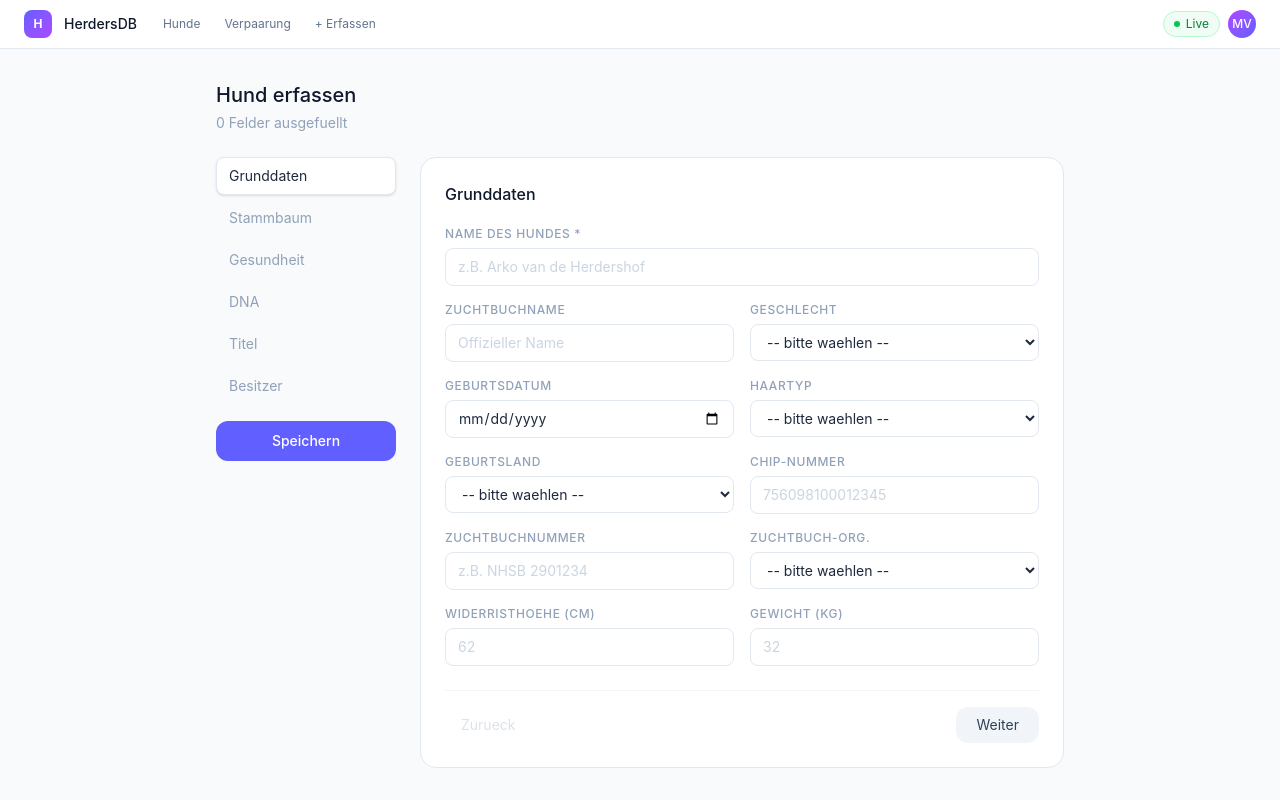
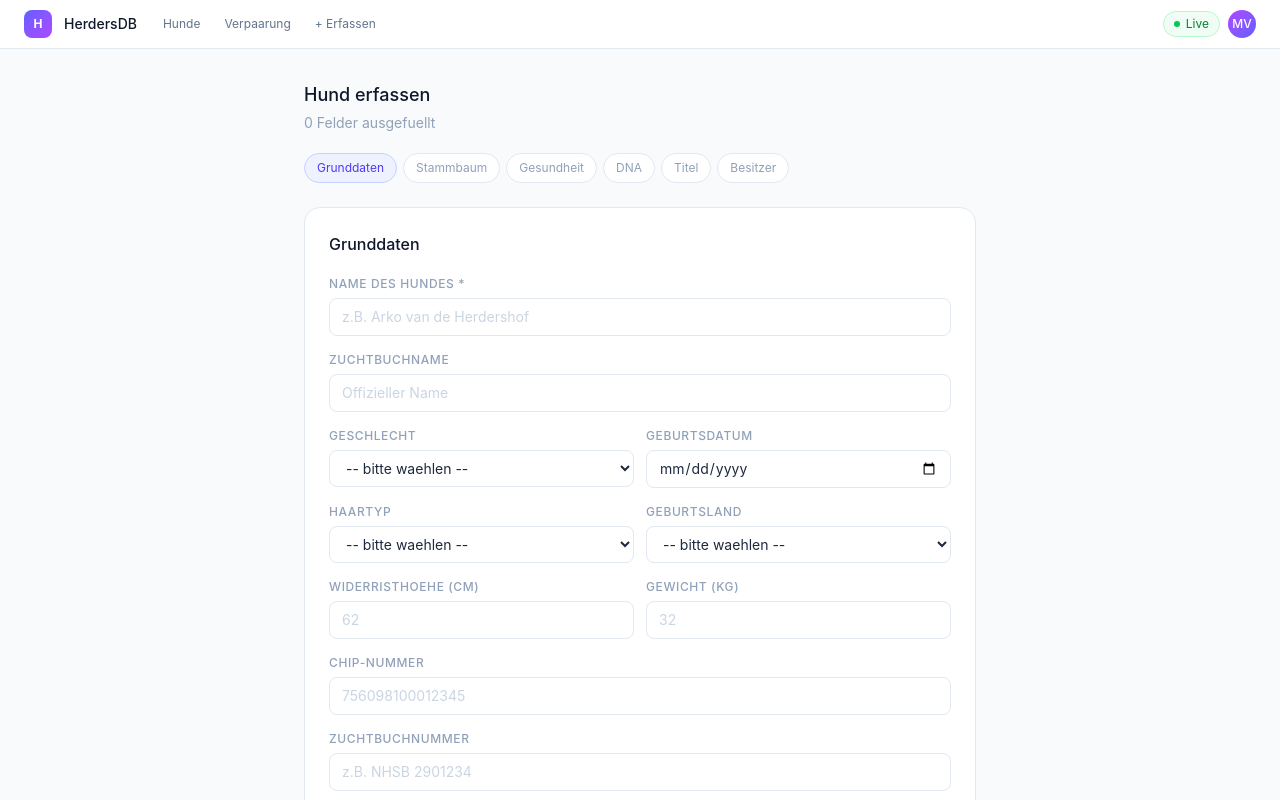
Before and after one commit to dogbossvibes/herdersdb-v2-, a Next.js app: page /erfassen in a window 1280 px wide. Shown: the top 800 px of the page. Built offline with nearby package versions, Linux system fonts and the light colour scheme.

Commit message:
Erfassen Mobile fix

```diff
--- a/src/app/erfassen/page.tsx
+++ b/src/app/erfassen/page.tsx
@@ -10,8 +10,6 @@ import type { Database } from '@/types/database.types'
 type DogRow    = Database['public']['Tables']['dogs']['Row']
 type DogInsert = Database['public']['Tables']['dogs']['Insert']
 type DogUpdate = Database['public']['Tables']['dogs']['Update']
-
-// Vereinfachter Formular-Typ: alle Felder optional
 type FormState = Partial<Omit<DogRow, 'id' | 'created_at' | 'updated_at'>>
 
 const SECTIONS = ['Grunddaten', 'Stammbaum', 'Gesundheit', 'DNA', 'Titel', 'Besitzer'] as const
@@ -43,20 +41,14 @@ function ErfassenForm() {
 
   async function handleSave() {
     if (!form.name) { setError('Name ist erforderlich'); return }
-    setSaving(true)
-    setError(null)
+    setSaving(true); setError(null)
     try {
-      if (isEdit && editId) {
-        await updateDog(editId, form as DogUpdate)
-      } else {
-        await createDog(form as DogInsert)
-      }
+      if (isEdit && editId) await updateDog(editId, form as DogUpdate)
+      else await createDog(form as DogInsert)
       setDone(true)
     } catch (e: unknown) {
       setError(e instanceof Error ? e.message : 'Unbekannter Fehler')
-    } finally {
-      setSaving(false)
-    }
+    } finally { setSaving(false) }
   }
 
   const filledCount = Object.values(form).filter(v => v != null && v !== '').length
@@ -80,17 +72,13 @@ function ErfassenForm() {
           {form.name} wurde erfolgreich {isEdit ? 'aktualisiert' : 'eingetragen'}.
         </p>
         <div className="flex gap-3 justify-center">
-          <button
-            onClick={() => router.push('/hunde')}
-            className="bg-white border border-slate-200 text-slate-600 rounded-xl px-5 py-2.5 text-sm hover:bg-slate-50 transition-colors"
-          >
+          <button onClick={() => router.push('/hunde')}
+            className="bg-white border border-slate-200 text-slate-600 rounded-xl px-5 py-2.5 text-sm hover:bg-slate-50 transition-colors">
             Zur Hundeliste
           </button>
           {!isEdit && (
-            <button
-              onClick={() => { setForm({}); setDone(false); setSection(0) }}
-              className="bg-indigo-500 text-white rounded-xl px-5 py-2.5 text-sm hover:bg-indigo-600 transition-colors"
-            >
+            <button onClick={() => { setForm({}); setDone(false); setSection(0) }}
+              className="bg-indigo-500 text-white rounded-xl px-5 py-2.5 text-sm hover:bg-indigo-600 transition-colors">
               Weiteren Hund
             </button>
           )}
@@ -100,75 +88,49 @@ function ErfassenForm() {
   )
 
   return (
-    <div className="min-h-screen bg-slate-50 py-8">
-      <div className="max-w-4xl mx-auto px-6">
+    <div className="min-h-screen bg-slate-50 py-6 px-4 md:py-8 md:px-6">
+      <div className="max-w-2xl mx-auto">
 
-        <div className="mb-6">
-          <h1 className="text-xl font-medium text-slate-900 mb-1">
+        {/* Header */}
+        <div className="mb-5">
+          <h1 className="text-lg font-medium text-slate-900 mb-1">
             {isEdit ? `${form.name ?? ''} bearbeiten` : 'Hund erfassen'}
           </h1>
           <p className="text-sm text-slate-400">{filledCount} Felder ausgefuellt</p>
         </div>
 
-        <div className="grid grid-cols-1 md:grid-cols-[180px_1fr] gap-6">
-
-          {/* Section nav */}
-          <div>
-            <nav className="hidden md:block space-y-1" aria-label="Formular-Abschnitte">
-              {SECTIONS.map((sec, i) => (
-                <button
-                  key={sec}
-                  onClick={() => setSection(i)}
-                  className={`w-full text-left px-3 py-2 rounded-lg text-sm transition-all border
-                    ${section === i
-                      ? 'bg-white border-slate-200 text-slate-800 shadow-sm'
-                      : 'border-transparent text-slate-400 hover:text-slate-600 hover:bg-white/50'}`}
-                >
-                  {sec}
-                </button>
-              ))}
-            </nav>
-            <div className="hidden md:block mt-4">
-              <button
-                onClick={handleSave}
-                disabled={saving}
-                className="w-full bg-indigo-500 hover:bg-indigo-600 disabled:opacity-60
-                           text-white rounded-xl py-2.5 text-sm font-medium transition-colors"
-              >
-                {saving ? 'Speichern...' : 'Speichern'}
-              </button>
-              {error && <p className="text-red-500 text-xs mt-2 text-center">{error}</p>}
-            </div>
-          </div>
-
-          {/* Mobile tab navigation */}
-          <div className="md:hidden flex gap-1 overflow-x-auto pb-1 mb-4">
+        {/* Mobile Tab Bar */}
+        <div className="flex gap-1.5 overflow-x-auto pb-2 mb-4 scrollbar-hide">
           {SECTIONS.map((sec, i) => (
             <button key={sec} onClick={() => setSection(i)}
               className={`flex-shrink-0 px-3 py-1.5 rounded-full text-xs border transition-all
-                  ${section === i ? 'bg-indigo-50 border-indigo-200 text-indigo-600' : 'border-slate-200 text-slate-400'}`}>
+                ${section === i
+                  ? 'bg-indigo-50 border-indigo-200 text-indigo-600'
+                  : 'bg-white border-slate-200 text-slate-400'}`}>
               {sec}
             </button>
           ))}
         </div>
 
-          {/* Form panel */}
-          <div className="bg-white border border-slate-200 rounded-2xl p-6">
+        {/* Form Panel */}
+        <div className="bg-white border border-slate-200 rounded-2xl p-5 md:p-6">
           <h2 className="text-base font-medium text-slate-900 mb-5">{SECTIONS[section]}</h2>
 
           {section === 0 && (
-              <div className="grid grid-cols-2 gap-x-4">
+            <div className="space-y-0">
               <Field label="Name des Hundes *" value={form.name ?? ''} onChange={v => set('name', v)} placeholder="z.B. Arko van de Herdershof" fullWidth />
-                <Field label="Zuchtbuchname"     value={form.reg_name ?? ''} onChange={v => set('reg_name', v)} placeholder="Offizieller Name" />
+              <Field label="Zuchtbuchname" value={form.reg_name ?? ''} onChange={v => set('reg_name', v)} placeholder="Offizieller Name" />
+              <div className="grid grid-cols-2 gap-x-3">
                 <SelectField label="Geschlecht" value={form.gender ?? ''} onChange={v => set('gender', v as 'male' | 'female')} options={[['',''],['male','Ruede'],['female','Hundin']]} />
-                <Field label="Geburtsdatum"     value={form.date_of_birth ?? ''} onChange={v => set('date_of_birth', v)} type="date" />
-                <SelectField label="Haartyp"    value={form.coat_type ?? ''} onChange={v => set('coat_type', v as 'short' | 'long' | 'rough')} options={[['',''],['short','Kurzhaar'],['long','Langhaar'],['rough','Rauhhaar']]} />
+                <Field label="Geburtsdatum" value={form.date_of_birth ?? ''} onChange={v => set('date_of_birth', v)} type="date" />
+                <SelectField label="Haartyp" value={form.coat_type ?? ''} onChange={v => set('coat_type', v as 'short' | 'long' | 'rough')} options={[['',''],['short','Kurzhaar'],['long','Langhaar'],['rough','Rauhhaar']]} />
                 <SelectField label="Geburtsland" value={form.country_of_birth ?? ''} onChange={v => set('country_of_birth', v)} options={[['',''],['NL','NL'],['DE','DE'],['CH','CH'],['BE','BE'],['FR','FR'],['PL','PL'],['CZ','CZ'],['US','US'],['UK','UK'],['andere','andere']]} />
-                <Field label="Chip-Nummer"      value={form.chip_number ?? ''} onChange={v => set('chip_number', v)} placeholder="756098100012345" />
-                <Field label="Zuchtbuchnummer"  value={form.registry_number ?? ''} onChange={v => set('registry_number', v)} placeholder="z.B. NHSB 2901234" />
+                <Field label="Widerristhoehe (cm)" value={form.height_cm?.toString() ?? ''} onChange={v => set('height_cm', v ? Number(v) : null)} type="number" placeholder="62" />
+                <Field label="Gewicht (kg)" value={form.weight_kg?.toString() ?? ''} onChange={v => set('weight_kg', v ? Number(v) : null)} type="number" placeholder="32" />
+              </div>
+              <Field label="Chip-Nummer" value={form.chip_number ?? ''} onChange={v => set('chip_number', v)} placeholder="756098100012345" />
+              <Field label="Zuchtbuchnummer" value={form.registry_number ?? ''} onChange={v => set('registry_number', v)} placeholder="z.B. NHSB 2901234" />
               <SelectField label="Zuchtbuch-Org." value={form.registry_org ?? ''} onChange={v => set('registry_org', v)} options={[['',''],['NHSB','NHSB'],['SKG','SKG'],['VDH','VDH'],['SCC','SCC'],['AKC','AKC'],['KC','KC'],['andere','andere']]} />
-                <Field label="Widerristhoehe (cm)" value={form.height_cm?.toString() ?? ''} onChange={v => set('height_cm', v ? Number(v) : null)} type="number" placeholder="62" />
-                <Field label="Gewicht (kg)"     value={form.weight_kg?.toString() ?? ''} onChange={v => set('weight_kg', v ? Number(v) : null)} type="number" placeholder="32" />
             </div>
           )}
 
@@ -177,92 +139,87 @@ function ErfassenForm() {
               <Field label="Vater (Name)" value={form.sire_name ?? ''} onChange={v => set('sire_name', v)} placeholder="Name des Vaters" />
               <Field label="Mutter (Name)" value={form.dam_name ?? ''} onChange={v => set('dam_name', v)} placeholder="Name der Mutter" />
               <div className="bg-indigo-50 border border-indigo-100 rounded-xl p-4 text-xs text-indigo-600 mt-2">
-                  Grosseltern und weitere Generationen werden automatisch berechnet sobald die Elterntiere in der Datenbank sind.
+                Grosseltern werden automatisch berechnet sobald die Elterntiere in der Datenbank sind.
               </div>
             </div>
           )}
 
           {section === 2 && (
-              <div className="grid grid-cols-2 gap-x-4">
-                <SelectField label="HD"    value={form.hd ?? ''} onChange={v => set('hd', v)} options={[['',''],['A1','A1'],['A2','A2'],['B1','B1'],['B2','B2'],['C','C'],['D','D'],['E','E'],['nicht untersucht','nicht untersucht']]} />
-                <SelectField label="ED"    value={form.ed ?? ''} onChange={v => set('ed', v)} options={[['',''],['0/0','0/0'],['1/0','1/0'],['1/1','1/1'],['2/0','2/0'],['nicht untersucht','nicht untersucht']]} />
+            <div className="grid grid-cols-2 gap-x-3">
+              <SelectField label="HD" value={form.hd ?? ''} onChange={v => set('hd', v)} options={[['',''],['A1','A1'],['A2','A2'],['B1','B1'],['B2','B2'],['C','C'],['D','D'],['E','E'],['nicht untersucht','nicht untersucht']]} />
+              <SelectField label="ED" value={form.ed ?? ''} onChange={v => set('ed', v)} options={[['',''],['0/0','0/0'],['1/0','1/0'],['1/1','1/1'],['2/0','2/0'],['nicht untersucht','nicht untersucht']]} />
               <SelectField label="Augen (CAER)" value={form.augen ?? ''} onChange={v => set('augen', v)} options={[['',''],['frei','frei'],['betroffen','betroffen'],['nicht untersucht','nicht untersucht']]} />
-                <SelectField label="Herz"  value={form.herz ?? ''} onChange={v => set('herz', v)} options={[['',''],['frei','frei'],['betroffen','betroffen'],['nicht untersucht','nicht untersucht']]} />
+              <SelectField label="Herz" value={form.herz ?? ''} onChange={v => set('herz', v)} options={[['',''],['frei','frei'],['betroffen','betroffen'],['nicht untersucht','nicht untersucht']]} />
+              <div className="col-span-2">
                 <Field label="Untersuchungsdatum" value={form.health_date ?? ''} onChange={v => set('health_date', v)} type="date" />
-                <Field label="Tierarzt / Klinik"  value={form.health_vet ?? ''} onChange={v => set('health_vet', v)} placeholder="z.B. Tierklinik Zuerich" />
+                <Field label="Tierarzt / Klinik" value={form.health_vet ?? ''} onChange={v => set('health_vet', v)} placeholder="z.B. Tierklinik Zuerich" />
+              </div>
             </div>
           )}
 
           {section === 3 && (
-              <div className="grid grid-cols-2 gap-x-4">
+            <div className="grid grid-cols-2 gap-x-3">
               <SelectField label="MDR1" value={form.mdr1 ?? ''} onChange={v => set('mdr1', v)} options={[['',''],['N/N klar','N/N klar'],['M/N Traeger','M/N Traeger'],['M/M betroffen','M/M betroffen'],['nicht getestet','nicht getestet']]} />
               <SelectField label="Deg. Myelopathie" value={form.dew ?? ''} onChange={v => set('dew', v)} options={[['',''],['N/N klar','N/N klar'],['A/N Traeger','A/N Traeger'],['A/A betroffen','A/A betroffen'],['nicht getestet','nicht getestet']]} />
               <SelectField label="Labor" value={form.dna_labor ?? ''} onChange={v => set('dna_labor', v)} options={[['',''],['Laboklin','Laboklin'],['Embark','Embark'],['Orivet','Orivet'],['Generatio','Generatio'],['andere','andere']]} />
               <Field label="Testdatum" value={form.dna_date ?? ''} onChange={v => set('dna_date', v)} type="date" />
+              <div className="col-span-2">
                 <Field label="Genomischer COI (%)" value={form.coi_genomic?.toString() ?? ''} onChange={v => set('coi_genomic', v ? Number(v) : null)} type="number" placeholder="z.B. 4.2" />
+              </div>
             </div>
           )}
 
           {section === 4 && (
             <div>
               <Field label="Schutzdienst" value={form.schutzdienst ?? ''} onChange={v => set('schutzdienst', v)} placeholder="z.B. KNPV PH1, IPO3" />
-                <Field label="Fahrte"       value={form.faehrte ?? ''} onChange={v => set('faehrte', v)} placeholder="z.B. FH1, FH2" />
-                <Field label="Obedience"    value={form.obedience ?? ''} onChange={v => set('obedience', v)} placeholder="z.B. OB1, OB2" />
-                <Field label="Weitere"      value={form.sport ?? ''} onChange={v => set('sport', v)} placeholder="z.B. NZH, NVBK" />
+              <Field label="Fahrte" value={form.faehrte ?? ''} onChange={v => set('faehrte', v)} placeholder="z.B. FH1, FH2" />
+              <Field label="Obedience" value={form.obedience ?? ''} onChange={v => set('obedience', v)} placeholder="z.B. OB1, OB2" />
+              <Field label="Weitere" value={form.sport ?? ''} onChange={v => set('sport', v)} placeholder="z.B. NZH, NVBK" />
               <SelectField label="Zuchteignungspruefung" value={form.zuchteigung ?? ''} onChange={v => set('zuchteigung', v)} options={[['',''],['Bestanden','Bestanden'],['Nicht bestanden','Nicht bestanden'],['Ausstehend','Ausstehend']]} />
             </div>
           )}
 
           {section === 5 && (
-              <div className="grid grid-cols-2 gap-x-4">
+            <div>
+              <div className="grid grid-cols-2 gap-x-3">
                 <Field label="Aktueller Besitzer" value={form.owner ?? ''} onChange={v => set('owner', v)} />
                 <SelectField label="Wohnland" value={form.country_of_residence ?? ''} onChange={v => set('country_of_residence', v)} options={[['',''],['NL','NL'],['DE','DE'],['CH','CH'],['BE','BE'],['FR','FR'],['andere','andere']]} />
-                <Field label="Zuchter"    value={form.breeder ?? ''} onChange={v => set('breeder', v)} />
+                <Field label="Zuchter" value={form.breeder ?? ''} onChange={v => set('breeder', v)} />
                 <Field label="Zwingername" value={form.kennel ?? ''} onChange={v => set('kennel', v)} placeholder="z.B. van de Herdershof" />
                 <SelectField label="Zuchtzulassung" value={form.breeding_approved ?? ''} onChange={v => set('breeding_approved', v)} options={[['',''],['Ja','Ja'],['Nein','Nein'],['In Pruefung','In Pruefung']]} />
-                <Field label="Working-dog URL" value={form.workingdog_url ?? ''} onChange={v => set('workingdog_url', v)} placeholder="https://www.working-dog.com/dog/..." />
-                <div className="col-span-2 mb-4">
+                <Field label="Working-dog URL" value={form.workingdog_url ?? ''} onChange={v => set('workingdog_url', v)} placeholder="https://..." />
+              </div>
+              <div className="mb-4">
                 <label className="block text-xs text-slate-400 uppercase tracking-wider mb-1.5 font-medium">Notizen</label>
-                  <textarea
-                    value={form.notes ?? ''}
-                    onChange={e => set('notes', e.target.value)}
-                    rows={3}
+                <textarea value={form.notes ?? ''} onChange={e => set('notes', e.target.value)} rows={3}
                   className="w-full bg-white border border-slate-200 text-slate-800 rounded-lg px-3 py-2 text-sm
-                               focus:outline-none focus:border-indigo-300 focus:ring-2 focus:ring-indigo-100 transition-all resize-none"
-                  />
+                             focus:outline-none focus:border-indigo-300 focus:ring-2 focus:ring-indigo-100 transition-all resize-none" />
               </div>
             </div>
           )}
 
-            {/* Nav buttons */}
-            <div className="flex justify-between mt-2 pt-4 border-t border-slate-100">
-              <button
-                onClick={() => setSection(s => Math.max(0, s - 1))}
-                disabled={section === 0}
-                className="px-4 py-2 text-sm text-slate-400 disabled:opacity-30 hover:text-slate-600 transition-colors"
-              >
+          {/* Navigation */}
+          <div className="flex justify-between mt-4 pt-4 border-t border-slate-100">
+            <button onClick={() => setSection(s => Math.max(0, s - 1))} disabled={section === 0}
+              className="px-4 py-2 text-sm text-slate-400 disabled:opacity-30 hover:text-slate-600 transition-colors">
               Zurueck
             </button>
+            <div className="flex gap-2">
               {section < SECTIONS.length - 1 ? (
-                <button
-                  onClick={() => setSection(s => s + 1)}
-                  className="bg-slate-100 hover:bg-slate-200 text-slate-700 rounded-xl px-5 py-2 text-sm transition-colors"
-                >
+                <button onClick={() => setSection(s => s + 1)}
+                  className="bg-slate-100 hover:bg-slate-200 text-slate-700 rounded-xl px-5 py-2 text-sm transition-colors">
                   Weiter
                 </button>
-              ) : (
-                <button
-                  onClick={handleSave}
-                  disabled={saving}
-                  className="bg-indigo-500 hover:bg-indigo-600 disabled:opacity-60 text-white rounded-xl px-5 py-2 text-sm transition-colors"
-                >
+              ) : null}
+              <button onClick={handleSave} disabled={saving}
+                className="bg-indigo-500 hover:bg-indigo-600 disabled:opacity-60 text-white rounded-xl px-5 py-2 text-sm transition-colors">
                 {saving ? 'Speichern...' : 'Speichern'}
               </button>
-              )}
+            </div>
           </div>
         </div>
 
-        </div>
+        {error && <p className="text-red-500 text-sm mt-3 text-center">{error}</p>}
       </div>
     </div>
   )
@@ -270,13 +227,7 @@ function ErfassenForm() {
 
 export default function ErfassenPage() {
   return (
-    <Suspense
-      fallback={
-        <div className="flex items-center justify-center h-96 text-slate-400 text-sm">
-          Wird geladen...
-        </div>
-      }
-    >
+    <Suspense fallback={<div className="flex items-center justify-center h-96 text-slate-400 text-sm">Wird geladen...</div>}>
       <ErfassenForm />
     </Suspense>
   )
```
Lines whose indentation alone changed are shown as unchanged.
